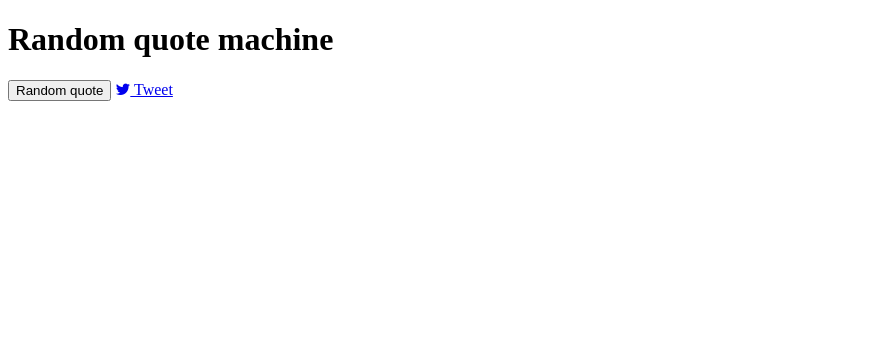
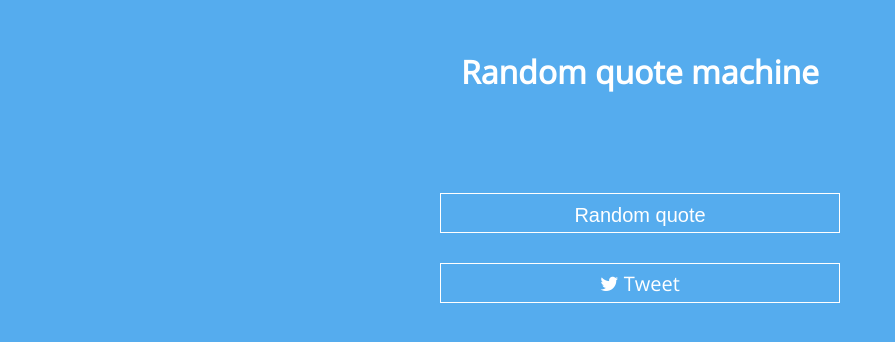
Before and after one commit to Monika1N/24.-Aplikacja-losujaca-cytaty, a plain HTML site: page index.html in a window 1280 px wide. Shown: the whole page, without its empty margins (0-895 px from the left). Drawn offline with nearby package versions, Linux system fonts and the light colour scheme; no server answers.

Commit message:
Add styles

```diff
--- a/index.html
+++ b/index.html
@@ -7,7 +7,7 @@
 	<link rel="stylesheet" type="text/css" href="https://maxcdn.bootstrapcdn.com/font-awesome/4.5.0/css/font-awesome.min.css">
 </head>
 <body>
-	<main>
+	<main class="container">
     	<header>
         	<h1>Random quote machine</h1>
     	</header>
--- a/style.css
+++ b/style.css
@@ -0,0 +1,59 @@
+@import url('https://fonts.googleapis.com/css?family=Open+Sans&subset=latin-ext');
+* {
+	box-sizing: border-box;
+}
+body {
+	margin: 0 auto;
+	font-family: 'Open Sans', sans-serif;
+	background-color: #55acee;
+	color: white;
+}
+.container {
+	width: 100%;
+	max-width: 1200px;
+	margin: 0 auto;
+}
+h1, h2, h3 {
+	text-align: center;
+}
+h1 {
+	margin-top: 50px;
+	margin-bottom: 100px;
+}
+h2 {
+	margin-bottom: 50px;
+	color: #dddbd9;
+}
+h3 {
+	margin-bottom: 80px;
+}
+button {
+	display: block;
+	margin: 0 auto;
+	width: 400px;
+	height: 40px;
+	border: 1px solid white;
+	background-color: transparent;
+	font-size: 20px;
+	color: white;
+	line-height: 40px;
+	cursor: pointer;
+	text-align: center;
+}
+a {
+	text-decoration: none;
+	color: white;
+	text-align: center;
+	display: block;
+	margin: 0 auto;
+	width: 400px;
+	height: 40px;
+	border: 1px solid white;
+	font-size: 20px;
+	line-height: 40px;
+	margin-top: 30px;
+}
+button:hover, a:hover {
+	background-color: white;
+	color: #55acee;
+}
```
